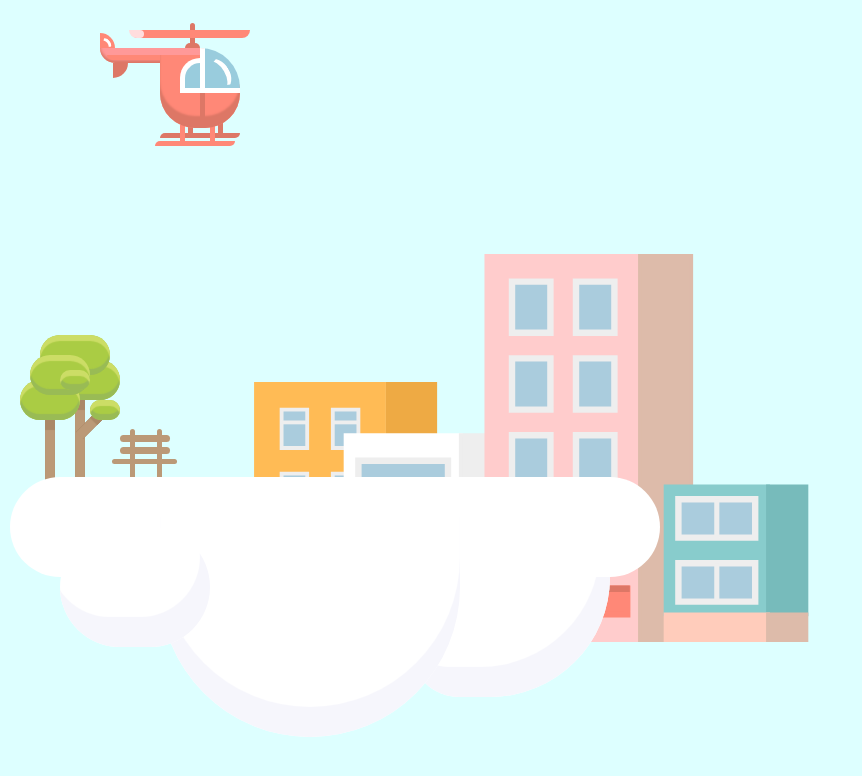
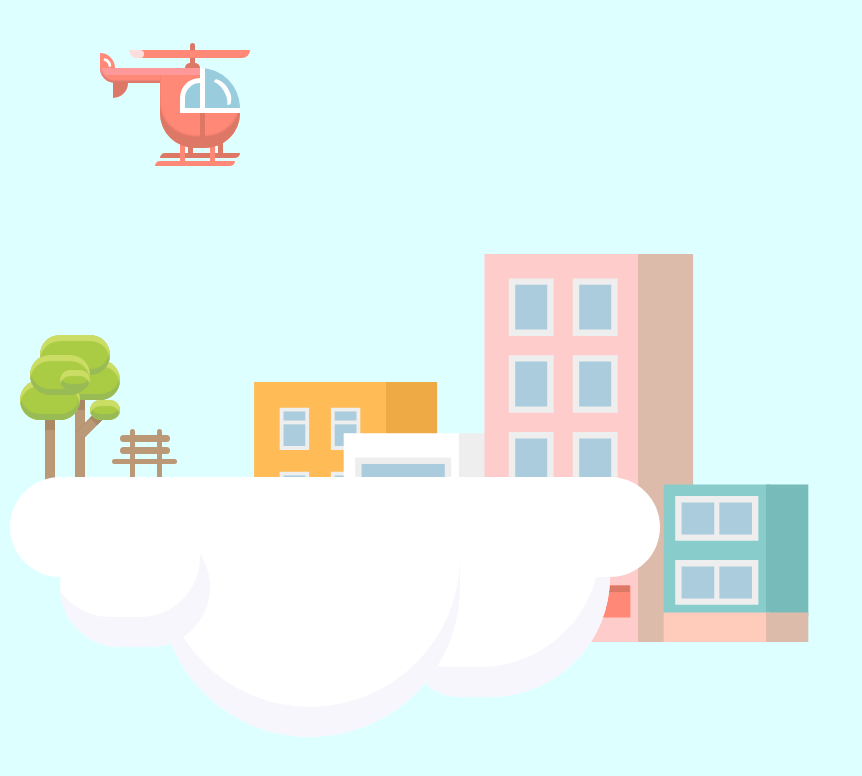
Before and after one commit to deryatanriverdi88/helicopter-illustration, a React (Create React App) app: page / in a window 1280 px wide. Shown: the top 776 px of the page, without its empty margins (0-862 px from the left). Built offline with nearby package versions, Linux system fonts and the light colour scheme.

Commit message:
animation is added to helicopter

```diff
--- a/src/App.css
+++ b/src/App.css
@@ -15,8 +15,25 @@
 
 .helicopter{
   position: absolute;
-  top: 30px;
   left: -20px;
+  animation-name: helicopter;
+  animation-duration: 3s;
+  animation-iteration-count: infinite;
+  animation-timing-function: linear;
+}
+
+@keyframes helicopter {
+  0%{
+    top: 100px;
+  }
+  50%{
+    top: 50px;
+  }
+
+  100%{
+    top: 100px;
+  }
+
 }
 
 .propeller{
@@ -451,7 +468,6 @@
  border-radius: 90px;
  width: 650px;
  height: 100px;
-
 }
 
 .cloud ul li:nth-child(2){
```
